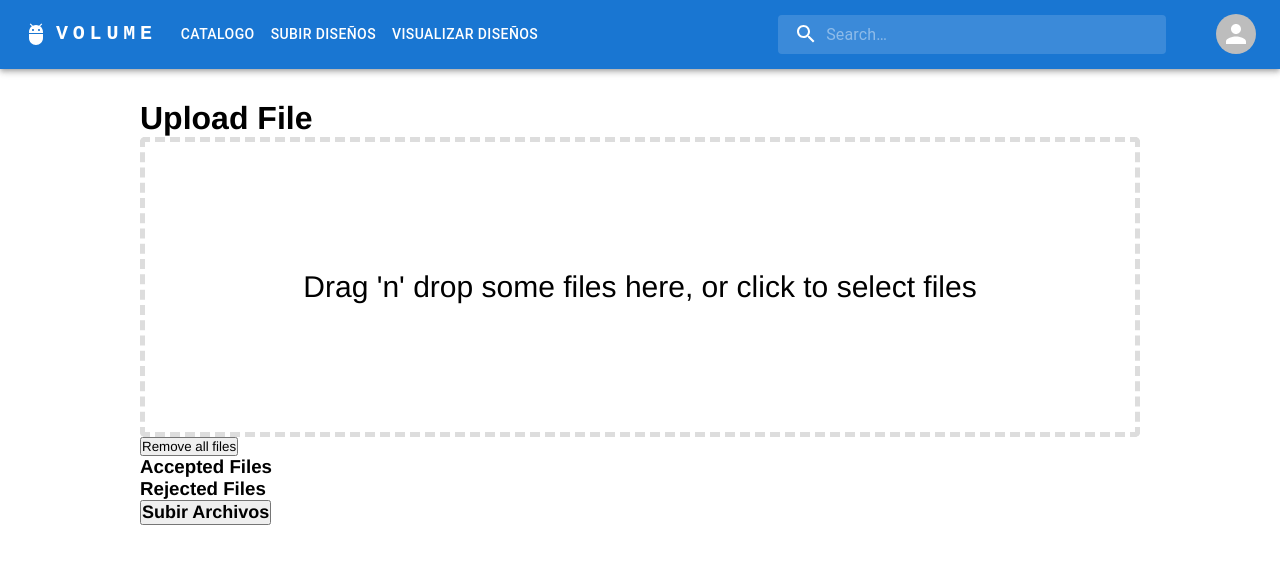
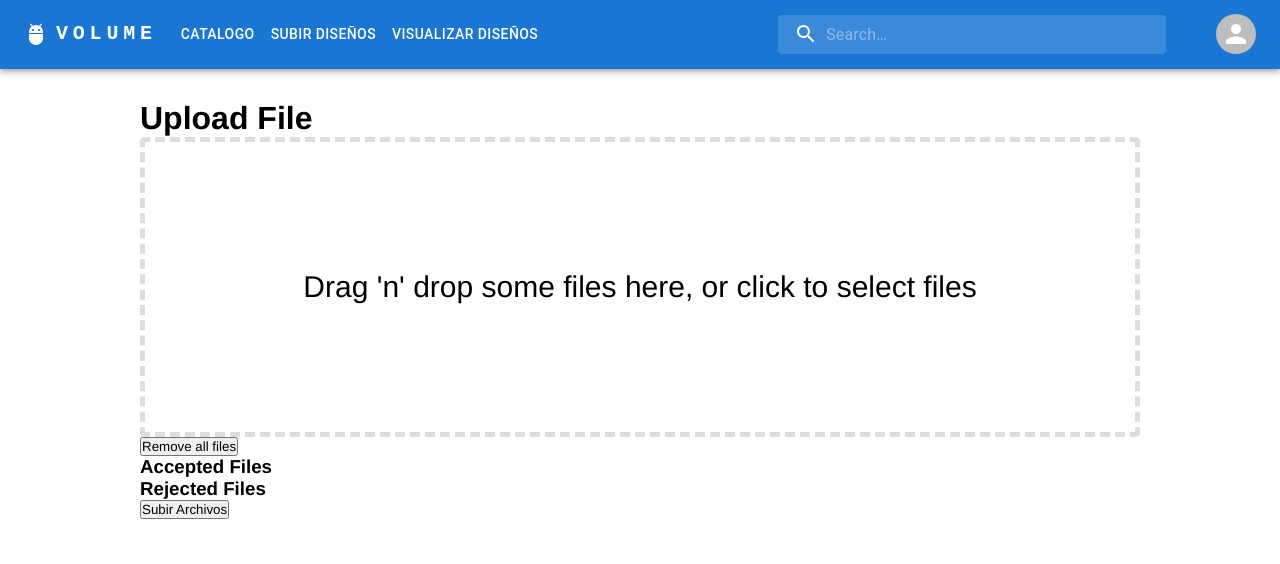
Before and after one commit to Orhugo/Front-Eco3DPrint, a React app: page /Front-Eco3DPrint/subirArchivo in a window 1280 px wide. Shown: the top 564 px of the page. Built offline with nearby package versions, Linux system fonts and the light colour scheme; the HTML template or start-up script is replaced by a standard one.

Commit message:
Ahora se pueden subir archivos y devuelve URL

```diff
--- /dev/null
+++ b/src/components/ButtonUploadFiles.jsx
@@ -0,0 +1,52 @@
+import React from "react";
+import axios from "axios";
+import { Form } from "react-router-dom";
+
+function ButtonUploadFiles({ files }) {
+  const uploadFiles = () => {
+    const formData = new FormData();
+    let url = "";
+
+    files.forEach((file) => {
+      formData.append("file", file);
+      axios
+        .post("http://localhost:8080/aws/upload", formData)
+        .then((response) => {
+          // handle the response
+          alert("File uploaded successfully");
+          console.log(response);
+          const uploadedFileName = file.name;
+          console.log(uploadedFileName);
+          axios
+            .get("http://localhost:8080/aws/getFileUrl", {
+              params: {
+                key: uploadedFileName,
+              },
+            })
+            .then((urlResponse) => {
+              // Maneja la respuesta con la URL del archivo
+              console.log("File URL:", urlResponse.data);
+            })
+            .catch((urlError) => {
+              // Maneja errores en la obtención de la URL
+              console.error("Error getting file URL", urlError);
+            });
+        })
+        .catch((error) => {
+          // handle errors
+          alert("Error uploading file");
+          console.log(error);
+        });
+      console.log(formData.get("file"));
+      formData.delete("file");
+    });
+  };
+
+  return (
+    <>
+      <button onClick={uploadFiles}>Subir Archivos</button>
+    </>
+  );
+}
+
+export default ButtonUploadFiles;
--- a/src/components/Dropzone.jsx
+++ b/src/components/Dropzone.jsx
@@ -4,6 +4,8 @@ import Button from "@mui/material/Button";
 import IconButton from "@mui/material/IconButton";
 import DeleteIcon from "@mui/icons-material/Delete";
 import "../styles/UploadFile.css";
+import axios from "axios";
+import ButtonUploadFiles from "./ButtonUploadFiles";
 
 /* The `Dropzone` function is a React component that allows users to drag and drop files or click to
 select files. It uses the `useDropzone` hook from the `react-dropzone` library to handle the file
@@ -34,8 +36,8 @@ function Dropzone() {
   dropzone functionality. */
   const { getRootProps, getInputProps, isDragActive } = useDropzone({
     onDrop,
-    maxSize: 1024 * 1000,
-    accept: { "stl/*": [".stl"] },
+    maxSize: 1024 * 100000,
+    accept: { "model/stl": [".stl"] },
   });
 
   /**
@@ -136,7 +138,14 @@ function Dropzone() {
         ))}
       </ul>
 
-      <button style={{fontSize: "large", fontWeight:"bold"}}>Subir Archivos</button>
+      {/* <button
+        style={{ fontSize: "large", fontWeight: "bold" }}
+        onClick={uploadFiles}
+      >
+        Subir Archivos
+      </button> */}
+
+      <ButtonUploadFiles files = {files}/>
     </>
   );
 }
```
